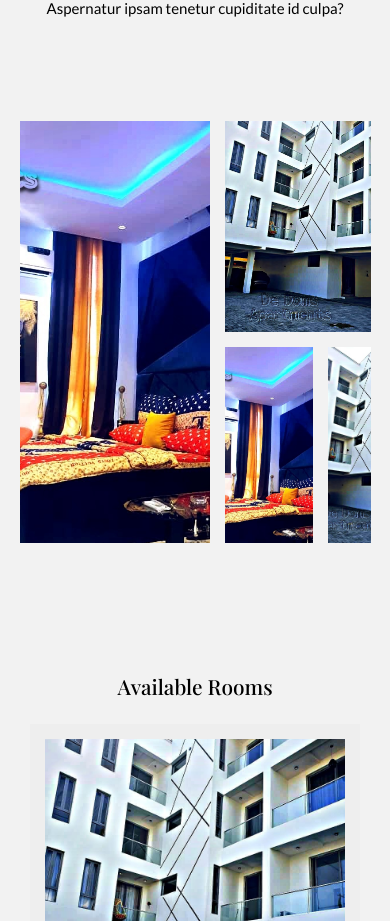
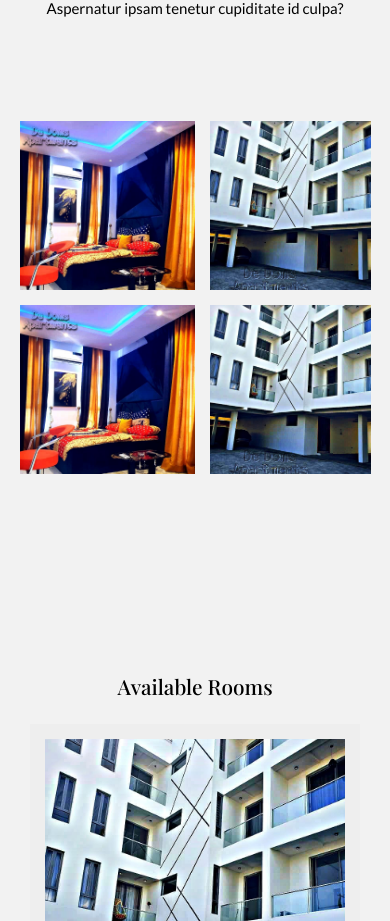
Before and after one commit to blackpandan/apartment, a Vue app: page / in a window 390 px wide. Shown: the part 1220-2141 px from the top of the page. Built offline with nearby package versions, Linux system fonts and the light colour scheme.

Commit message:
added mobile nav for website

```diff
--- a/src/views/HomeView.vue
+++ b/src/views/HomeView.vue
@@ -257,5 +257,18 @@ onMounted(()=>{
       padding: 0 5vw 2em 5vw;
     }
   }
+
+  .main{
+    .showOff{
+      &__box{
+        grid-template-areas: "one two"
+                             "three four";
+        grid-template-columns: repeat(2, 50%);
+        grid-template-rows: 20vh 20vh ;
+
+      }
+    }
+
+  }
 }
 </style>
```
